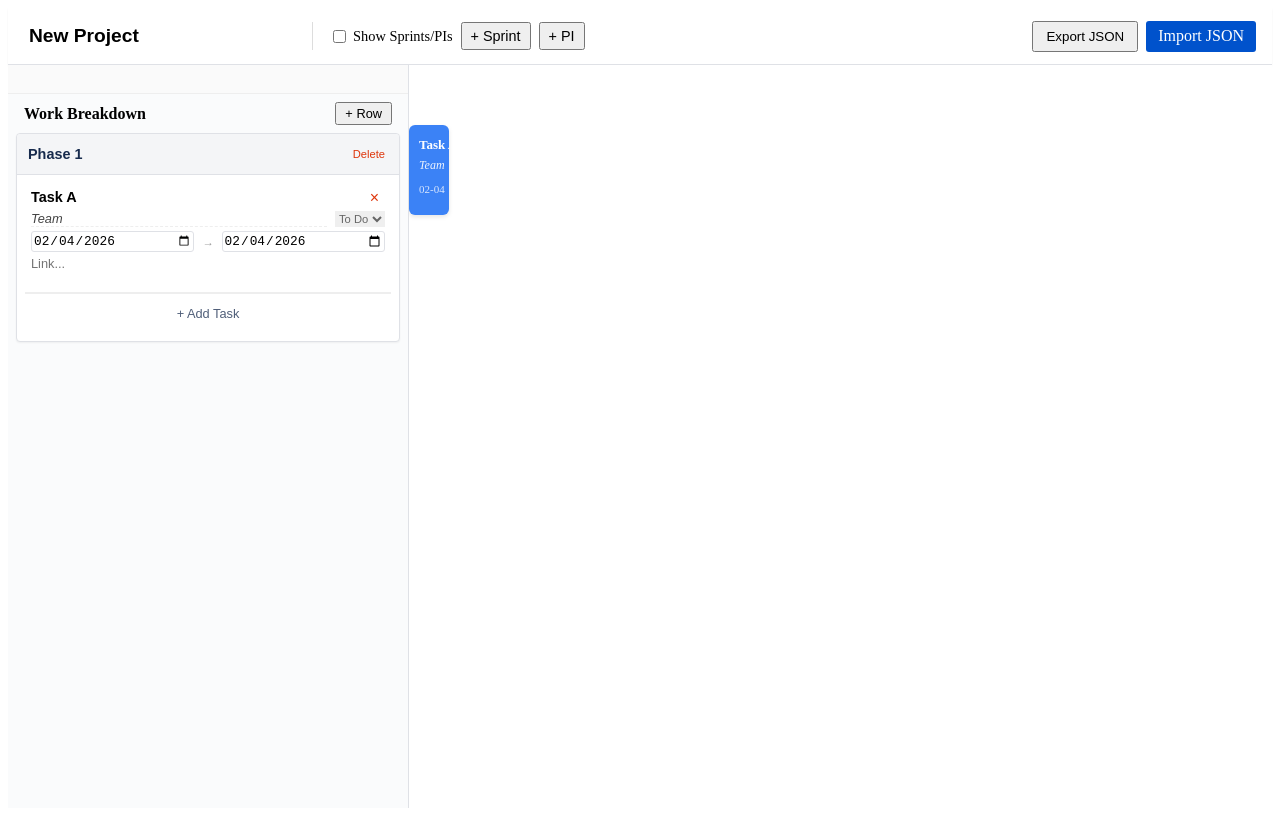
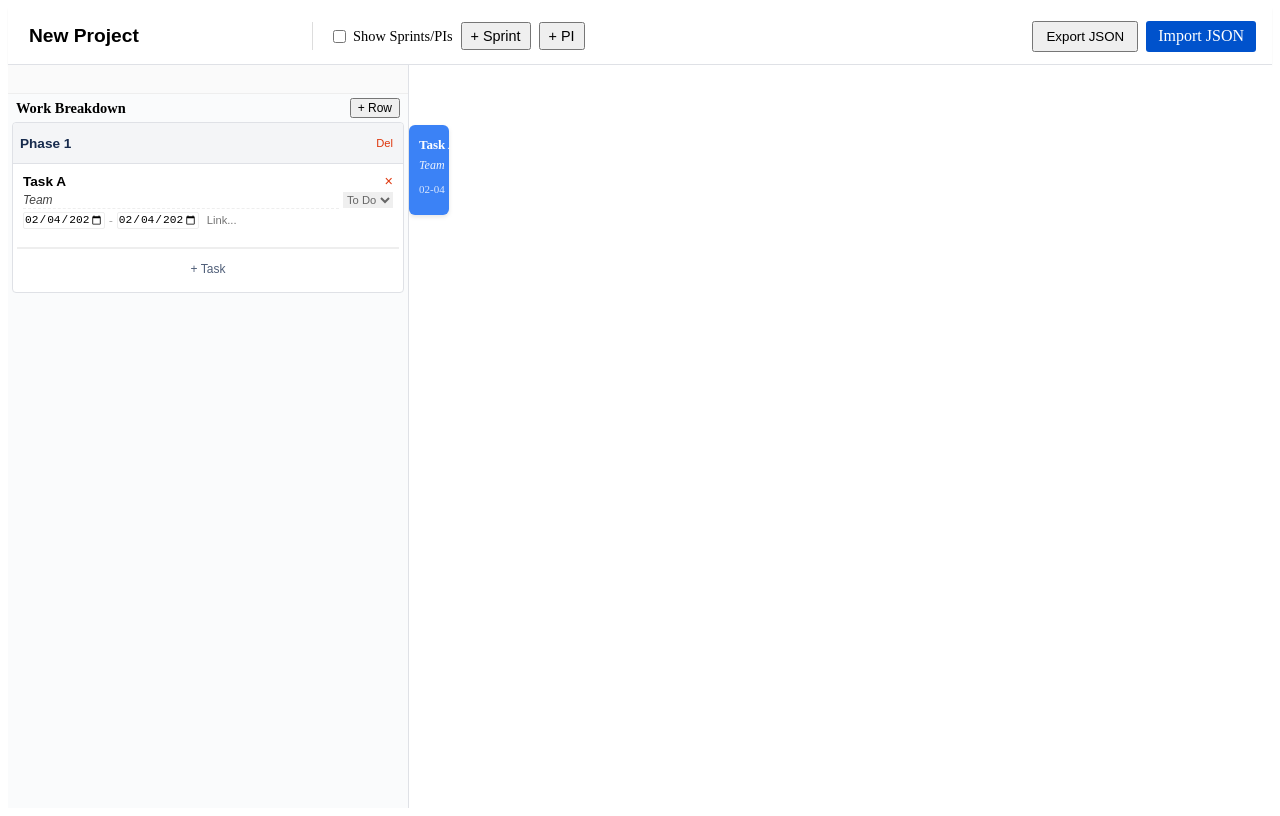
Before and after one commit to ssinha102/gantt_chart, a React (Vite) app: page / in a window 1280 px wide. Built offline with nearby package versions, Linux system fonts and the light colour scheme.

Commit message:
Update DebugList.tsx

```diff
--- a/src/components/Grid/DebugList.tsx
+++ b/src/components/Grid/DebugList.tsx
@@ -20,19 +20,19 @@ export const DebugList: React.FC = () => {
   };
 
   return (
-    <div id="grid-container" style={{ padding: '0.5rem', height: '100%', overflowY: 'auto', background: '#fafbfc' }}>
-      <div style={{ display: 'flex', justifyContent: 'space-between', alignItems: 'center', marginBottom: '0.5rem', padding: '0 0.5rem' }}>
-        <h3 style={{ margin: 0, fontSize: '1rem' }}>Work Breakdown</h3>
-        <button onClick={() => addRow("New Row")} style={{ padding: '2px 8px', cursor: 'pointer', fontSize: '0.8rem' }}>+ Row</button>
+    <div id="grid-container" style={{ padding: '0.25rem', height: '100%', overflowY: 'auto', background: '#fafbfc' }}>
+      <div style={{ display: 'flex', justifyContent: 'space-between', alignItems: 'center', marginBottom: '0.25rem', padding: '0 0.25rem' }}>
+        <h3 style={{ margin: 0, fontSize: '0.9rem' }}>Work Breakdown</h3>
+        <button onClick={() => addRow("New Row")} style={{ padding: '1px 6px', cursor: 'pointer', fontSize: '0.75rem' }}>+ Row</button>
       </div>
 
       <div>
         {doc.rows.map(row => (
-          <div key={row.id} style={{ marginBottom: '10px', border: '1px solid #dfe1e6', borderRadius: '4px', background: '#fff', boxShadow: '0 1px 2px rgba(0,0,0,0.05)' }}>
+          <div key={row.id} style={{ marginBottom: '4px', border: '1px solid #dfe1e6', borderRadius: '4px', background: '#fff' }}>
             {/* Row Header (Compact: 40px) */}
             <div style={{
               height: '40px',
-              padding: '0 0.5rem',
+              padding: '0 0.25rem',
               borderBottom: '1px solid #dfe1e6',
               display: 'flex',
               justifyContent: 'space-between',
@@ -49,50 +49,51 @@ export const DebugList: React.FC = () => {
                   color: '#172b4d',
                   border: '1px solid transparent',
                   background: 'transparent',
-                  fontSize: '0.9rem',
+                  fontSize: '0.85rem',
                   width: '100%'
                 }}
               />
-              <button onClick={() => deleteRow(row.id)} style={{ color: '#de350b', border: 'none', background: 'transparent', cursor: 'pointer', fontSize: '0.7rem', whiteSpace: 'nowrap' }}>Delete</button>
+              <button onClick={() => deleteRow(row.id)} style={{ color: '#de350b', border: 'none', background: 'transparent', cursor: 'pointer', fontSize: '0.7rem', whiteSpace: 'nowrap' }}>Del</button>
             </div>
 
-            {/* Task List */}
-            <div style={{ padding: '0.5rem', display: 'flex', flexDirection: 'column', gap: '0' }}>
+            {/* Task List - No Gap between tasks to minimize vertical space */}
+            <div style={{ padding: '0.25rem', display: 'flex', flexDirection: 'column', gap: '0' }}>
               {doc.tasks.filter(t => t.rowId === row.id).map(task => (
                 <div key={task.id} style={{
-                  height: '110px', // Matches Timeline Track exactly
+                  height: '80px', // Matches Timeline Track exactly (80px)
                   boxSizing: 'border-box',
                   display: 'flex',
                   flexDirection: 'column',
-                  gap: '4px',
-                  padding: '6px',
+                  gap: '2px',
+                  padding: '4px 6px',
                   borderBottom: '1px solid #eee',
-                  position: 'relative'
+                  position: 'relative',
+                  background: '#fff'
                 }}>
 
-                  {/* Row 1: Title (Bold) & Delete */}
-                  <div style={{ display: 'flex', gap: '4px', alignItems: 'flex-start' }}>
+                  {/* Line 1: Title (Bold) & Delete */}
+                  <div style={{ display: 'flex', gap: '4px', alignItems: 'center' }}>
                     <input
                       value={task.name}
                       onChange={(e) => updateTask(task.id, { name: e.target.value })}
-                      style={{ flex: 1, fontWeight: '800', fontSize: '0.9rem', border: 'none', padding: '0', background: 'transparent' }}
+                      style={{ flex: 1, fontWeight: '800', fontSize: '0.85rem', border: 'none', padding: '0', background: 'transparent', height: '18px' }}
                       placeholder="Task Title"
                     />
-                     <button onClick={() => deleteTask(task.id)} style={{ color: '#de350b', cursor: 'pointer', border: 'none', background: 'transparent', fontSize: '1rem', lineHeight: '1' }}>&times;</button>
+                     <button onClick={() => deleteTask(task.id)} style={{ color: '#de350b', cursor: 'pointer', border: 'none', background: 'transparent', fontSize: '0.9rem', lineHeight: '1', padding: 0 }}>&times;</button>
                   </div>
 
-                  {/* Row 2: Owner & Status */}
-                  <div style={{ display: 'flex', gap: '8px' }}>
+                  {/* Line 2: Owner & Status */}
+                  <div style={{ display: 'flex', gap: '4px' }}>
                     <input
                       placeholder="No Owner"
                       value={task.owner || ''}
                       onChange={(e) => updateTask(task.id, { owner: e.target.value })}
-                      style={{ flex: 1, border: 'none', borderBottom: '1px dashed #eee', padding: '0', fontSize: '0.8rem', fontStyle: 'italic', color: '#444' }}
+                      style={{ flex: 1, border: 'none', borderBottom: '1px dashed #eee', padding: '0', fontSize: '0.75rem', fontStyle: 'italic', color: '#444', height: '16px' }}
                     />
                     <select
                       value={task.status || 'todo'}
                       onChange={(e) => handleStatusChange(task.id, e.target.value)}
-                      style={{ fontSize: '0.7rem', padding: '0', border: 'none', color: '#666' }}
+                      style={{ fontSize: '0.7rem', padding: '0', border: 'none', color: '#666', height: '16px' }}
                     >
                       <option value="todo">To Do</option>
                       <option value="in-progress">Doing</option>
@@ -101,32 +102,28 @@ export const DebugList: React.FC = () => {
                     </select>
                   </div>
 
-                  {/* Row 3: Dates (Side-by-Side for Compactness) */}
-                  <div style={{ display: 'flex', gap: '8px', alignItems: 'center' }}>
+                  {/* Line 3: Dates & Link */}
+                  <div style={{ display: 'flex', gap: '4px', alignItems: 'center', height: '18px' }}>
                      <input
                        type="date"
                        value={task.start}
                        onChange={(e) => updateTask(task.id, { start: e.target.value })}
-                       style={{ flex: 1, border: '1px solid #dfe1e6', borderRadius: '3px', padding: '1px', fontSize: '0.8rem' }}
+                       style={{ width: '80px', border: '1px solid #eee', borderRadius: '2px', padding: '0', fontSize: '0.7rem' }}
                      />
-                     <span style={{ fontSize: '0.7rem', color: '#999' }}>→</span>
+                     <span style={{ fontSize: '0.7rem', color: '#999' }}>-</span>
                      <input
                        type="date"
                        value={task.end}
                        onChange={(e) => updateTask(task.id, { end: e.target.value })}
-                       style={{ flex: 1, border: '1px solid #dfe1e6', borderRadius: '3px', padding: '1px', fontSize: '0.8rem' }}
+                       style={{ width: '80px', border: '1px solid #eee', borderRadius: '2px', padding: '0', fontSize: '0.7rem' }}
                      />
-                  </div>
-
-                  {/* Row 4: Link */}
-                  <div style={{ display: 'flex', gap: '4px', alignItems: 'center' }}>
-                      <input
+                     {/* Link Input inline with dates to save vertical space */}
+                     <input
                         placeholder="Link..."
                         value={task.link || ''}
                         onChange={(e) => handleLinkChange(task.id, e.target.value)}
-                        style={{ flex: 1, border: 'none', padding: '0', fontSize: '0.8rem', color: task.link ? '#0052cc' : 'inherit' }}
+                        style={{ flex: 1, border: 'none', padding: '0', fontSize: '0.7rem', color: task.link ? '#0052cc' : '#ccc', marginLeft: '4px' }}
                       />
-                      {task.link && <a href={getSafeLink(task.link)} target="_blank" rel="noreferrer" style={{ fontSize: '0.8rem', color: '#0052cc', textDecoration: 'none' }}>↗</a>}
                   </div>
 
                 </div>
@@ -135,17 +132,17 @@ export const DebugList: React.FC = () => {
               <button
                 onClick={() => addTask(row.id, "New Task")}
                 style={{
-                  height: '40px', // Matches Footer
+                  height: '40px',
                   width: '100%',
                   border: 'none',
                   borderTop: '1px solid #eee',
                   background: 'transparent',
                   color: '#505f79',
                   cursor: 'pointer',
-                  fontSize: '0.8rem'
+                  fontSize: '0.75rem'
                 }}
               >
-                + Add Task
+                + Task
               </button>
             </div>
           </div>
```
